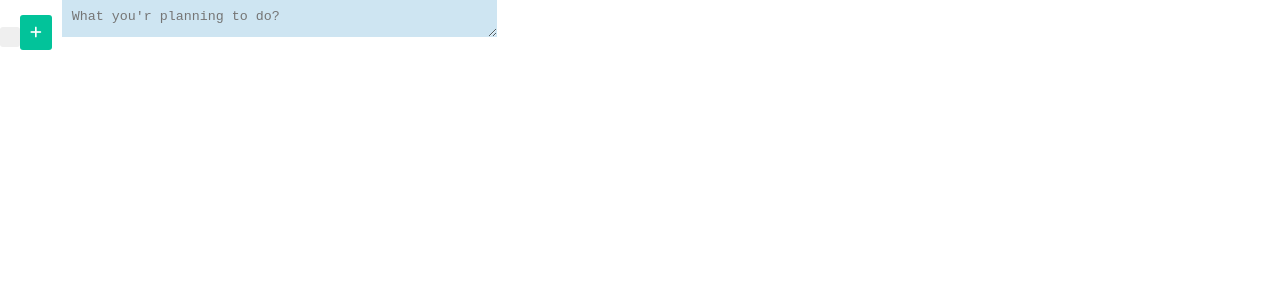
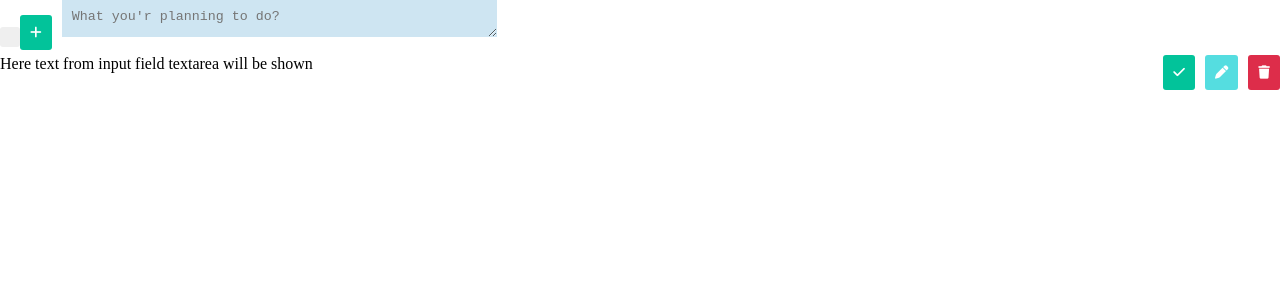
Before and after one commit to nizamrobin/todo-app, a React (Create React App) app: page / in a window 1280 px wide. Shown: the top 300 px of the page. Built offline with nearby package versions, Linux system fonts and the light colour scheme.

Commit message:
ListItem is done

```diff
--- a/src/App.js
+++ b/src/App.js
@@ -1,5 +1,6 @@
 import BtnTodoAd from "./components/BtnTodoAdd";
 import Button from "./components/Button";
+import ListItem from "./components/ListItem";
 import TextArea from "./components/TextArea";
 import "./styles/global.css";
 
@@ -9,6 +10,7 @@ export default function App() {
       <Button />
       <BtnTodoAd />
       <TextArea />
+      <ListItem text="Here text from input field textarea will be shown" />
     </>
   );
 }
--- /dev/null
+++ b/src/components/ListItem.js
@@ -0,0 +1,27 @@
+import Button from "./Button";
+import classes from "../styles/ListItem.module.css";
+
+export default function ListItem({ text }) {
+  return (
+    <li className={classes.listItem}>
+      <p class={classes.listItemText}>{text}</p>
+      <div class={classes.listItemBtns}>
+        <Button
+          onClick="handleClick"
+          btnType="btnDone"
+          fontAwesome="fa-solid fa-check"
+        />
+        <Button
+          onClick="handleClick"
+          btnType="btnEdit"
+          fontAwesome="fa-solid fa-pen"
+        />
+        <Button
+          onClick="handleClick"
+          btnType="btnDelete"
+          fontAwesome="fa-solid fa-trash"
+        />
+      </div>
+    </li>
+  );
+}
--- /dev/null
+++ b/src/styles/ListItem.module.css
@@ -0,0 +1,14 @@
+.listItem {
+  display: flex;
+  justify-content: space-between;
+  padding: 5px 0;
+}
+
+.listItemText {
+  margin-right: 20px;
+}
+
+.todoListItemBtns {
+  display: flex;
+  justify-content: space-around;
+}
```
